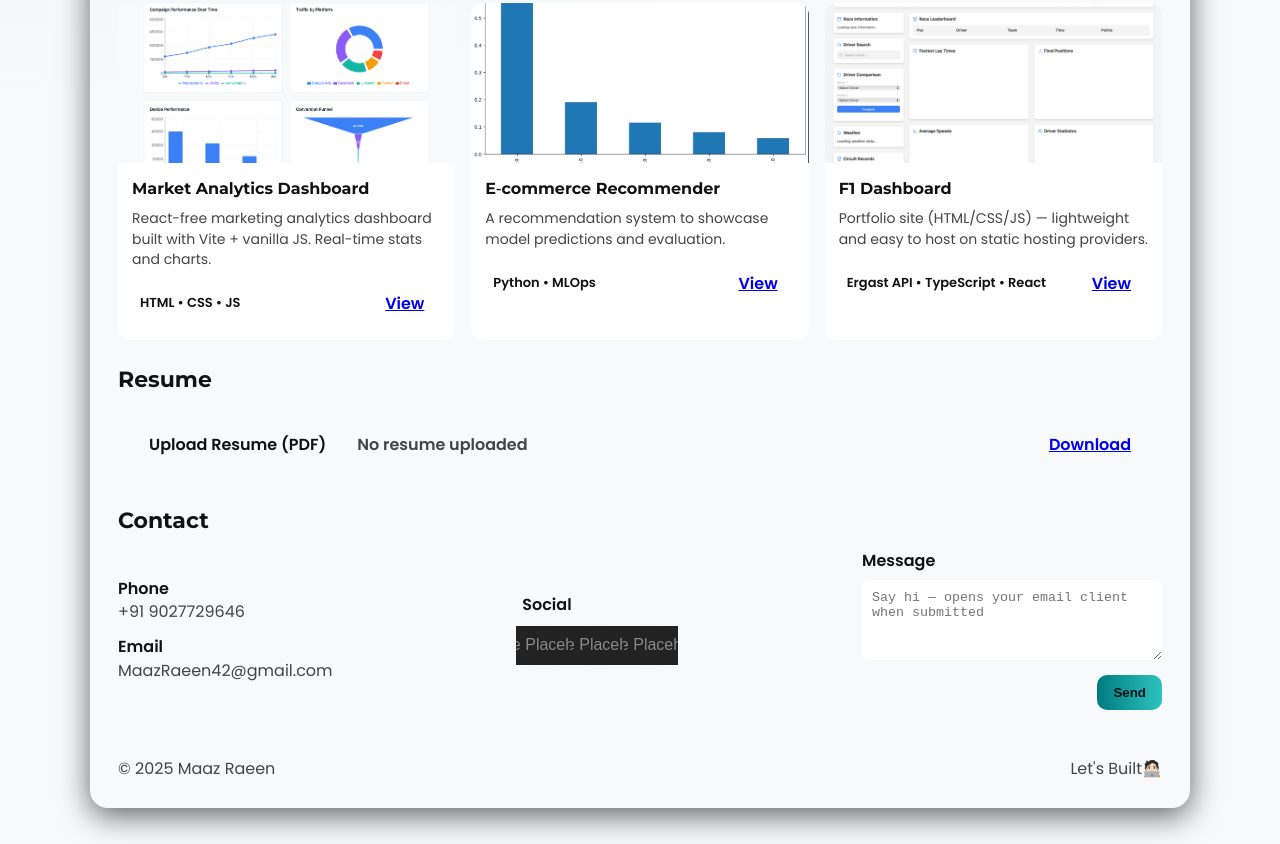
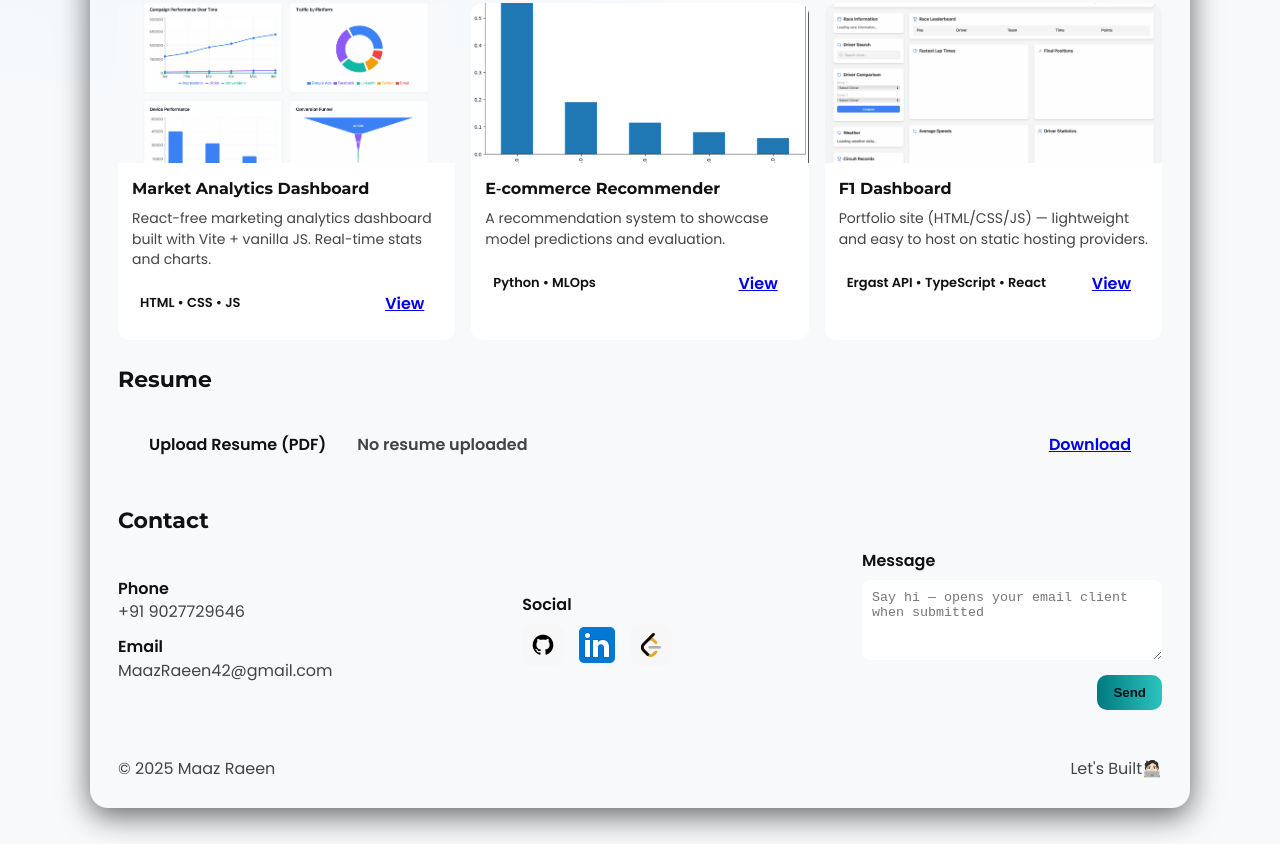
Before and after one commit to MaazRaeen/Portfolio, a plain HTML site: page index.html in a window 1280 px wide. Shown: the part 855-1699 px from the top of the page. Drawn offline with Linux system fonts and the light colour scheme; the site is published under a folder, as on GitHub Pages, so addresses that start at the root find nothing.

Commit message:
Some changes in paths

```diff
--- a/index.html
+++ b/index.html
@@ -159,9 +159,9 @@
         <div>
           <div style="font-weight:700">Social</div>
           <div class="socials" style="margin-top:8px">
-            <a href="https://github.com/MaazRaeen" target="_blank"><img src="/asset/GitHub.png" alt="Github"></a>
-            <a href="https://linkedin.com/in/MaazRaeen" target="_blank"><img src="/asset/linkedin.png" alt="Github"></a>
-            <a href="https://leetcode.com/maaz001" target="_blank"><img src="/asset/Leetcode.png" alt="Github"></a>
+            <a href="https://github.com/MaazRaeen" target="_blank"><img src="./asset/GitHub.png" alt="Github"></a>
+            <a href="https://linkedin.com/in/MaazRaeen" target="_blank"><img src="./asset/linkedin.png" alt="Github"></a>
+            <a href="https://leetcode.com/maaz001" target="_blank"><img src="./asset/Leetcode.png" alt="Github"></a>
           </div>
         </div>
 
```
